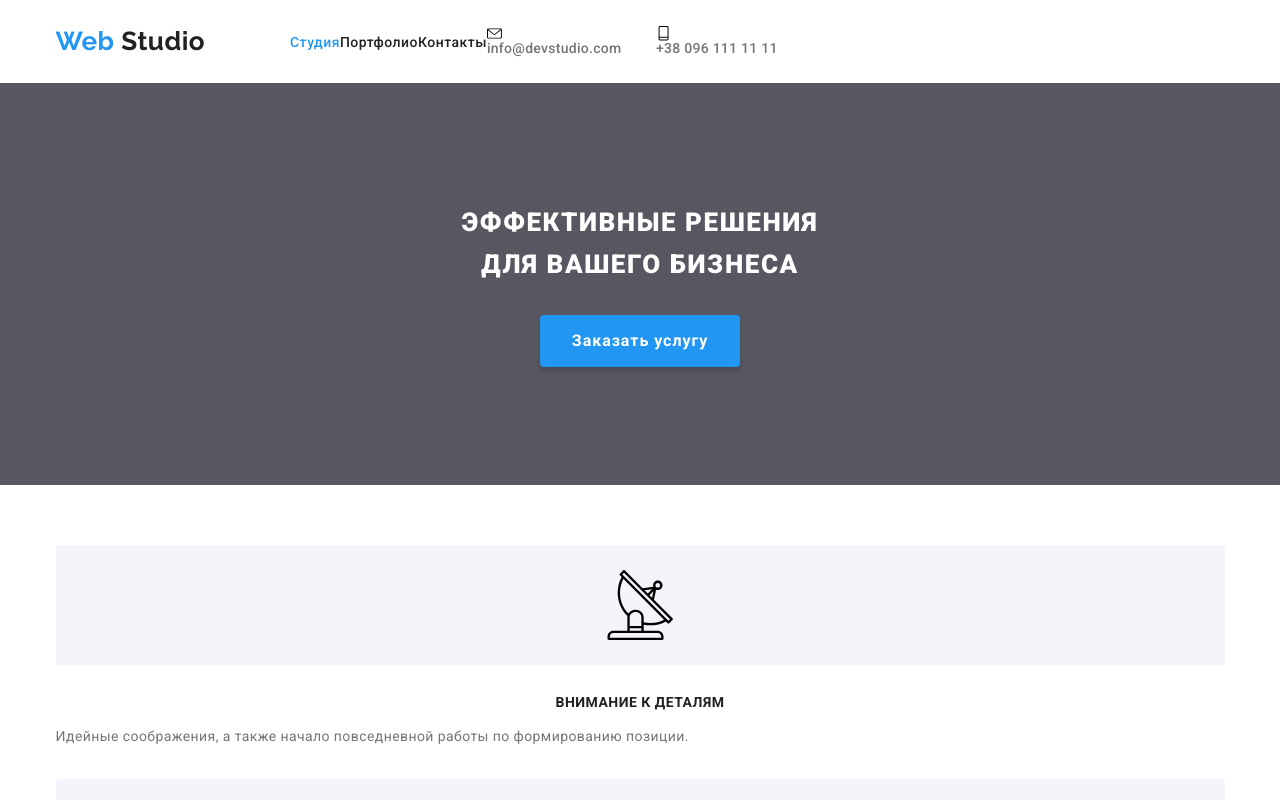
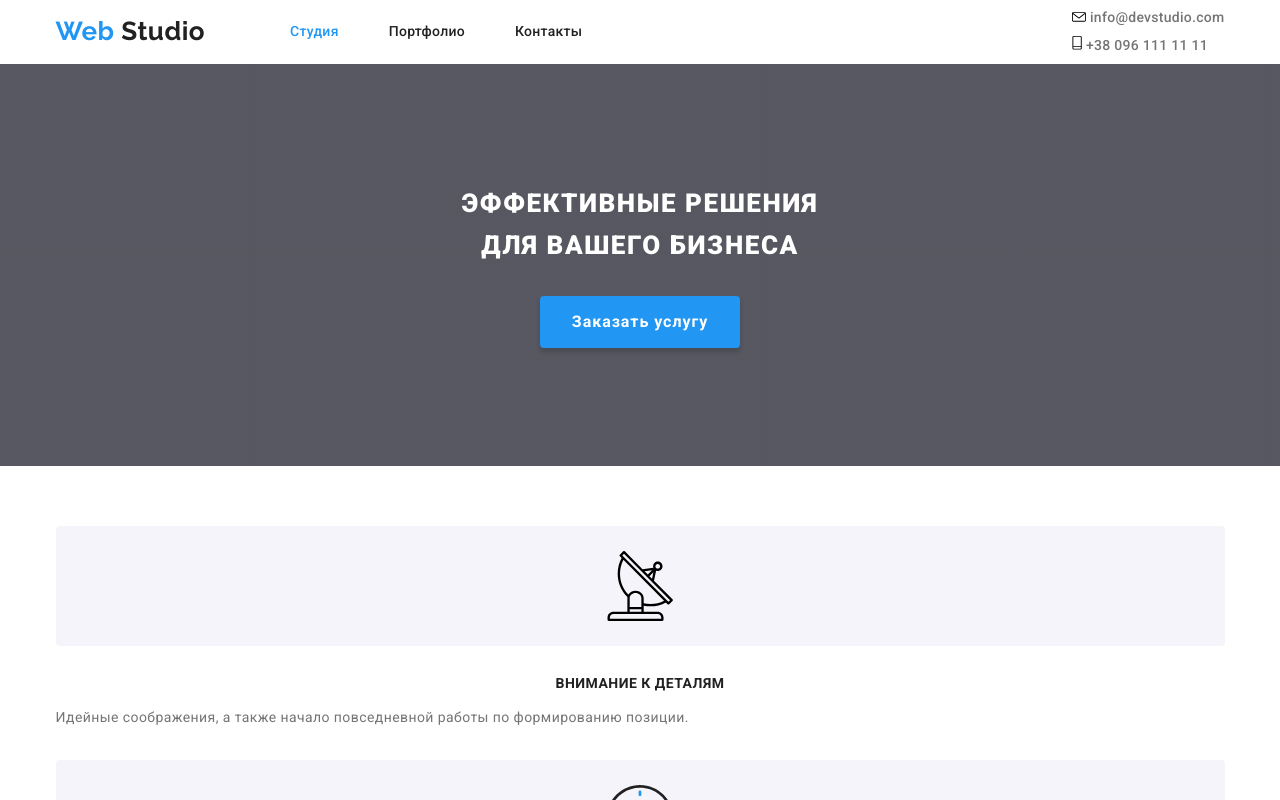
Before and after one commit to andrew65215584/goit-markup-hw-08, a plain HTML site: page index.html in a window 1280 px wide. Drawn offline with nearby package versions, Linux system fonts and the light colour scheme.

Commit message:
без менюшки финалка

```diff
--- a/sass/components/_footer.scss
+++ b/sass/components/_footer.scss
@@ -49,7 +49,7 @@
 	caret-color: white;
 	color: rgba(255, 255, 255, 0.6);
 
-	width: 450px;
+	width: 100%;
 	height: 50px;
 	padding-left: 16px;
 	margin-bottom: 20px;
--- a/sass/components/_header.scss
+++ b/sass/components/_header.scss
@@ -13,6 +13,10 @@
 	.site-nav {
 		text-align: center;
 	}
+
+	.svg-item {
+		display: inline-block;
+	}
 }
 
 @media screen and (min-width: 768px) {
@@ -23,7 +27,6 @@
 	.container-site-nav {
 		display: flex;
 		align-items: center;
-
 	}
 
 	.site-nav {
@@ -37,6 +40,49 @@
 		margin-bottom: 0px;
 		margin-left: 85px;
 		padding-left: 0px;
+
+		font-weight: 500;
+		font-size: 14px;
+		line-height: 1.14;
+		letter-spacing: 0.02em;
+	}
+
+	.site-nav-item:not(:last-child) {
+		margin-right: 50px;
+	}
+
+	.logo {
+		font-size: 24px;
+		line-height: 1.16;
+	}
+
+	.contacts-list {
+		display: flex;
+		flex-direction: column;
+		margin-left: auto;
+		margin-top: 0px;
+		margin-bottom: 0px;
+
+		padding-left: 0px;
+
+		font-weight: 500;
+		font-size: 12px;
+		line-height: 1.16;
+		letter-spacing: 0.02em;
+	}
+
+	.contacts-item:not(:last-child) {
+		margin-bottom: 10px;
+	}
+
+	.contacts-email .svg-item {
+		width: 14px;
+		height: 10px;
+	}
+
+	.contacts-telephone .svg-item {
+		width: 10px;
+		height: 14px;
 	}
 }
 
@@ -112,14 +158,14 @@
 	padding-left: 0px;
 }
 
-.contacts-item {
-	margin-right: 30px;
-	display: inline-flex;
-}
+// .contacts-item {
+// 	margin-right: 30px;
+// 	display: inline-flex;
+// }
 
-.contacts-item:nth-child(2) {
-	margin-right: 0px;
-}
+// .contacts-item:nth-child(2) {
+// 	margin-right: 0px;
+// }
 
 .contacts {
 	font-weight: 500;
@@ -144,9 +190,3 @@
 	color: $accent-color;
 	transition: 500ms cubic-bezier(0.4, 0, 0.2, 1);
 }
-
-@media screen and (max-width: 480px) {
-	.svg-item {
-		display: inline-block;
-	}
-}
--- a/sass/components/_сommon.scss
+++ b/sass/components/_сommon.scss
@@ -8,6 +8,9 @@
 }
 
 @media screen and (min-width: 480px) {
+	.container {
+		width: 480px;
+	}
 }
 
 @media screen and (min-width: 768px) {
```
Also changed, not shown: css/main.css, css/main.min.css, css/portfolio.css, css/portfolio.min.css, 4 other files.
